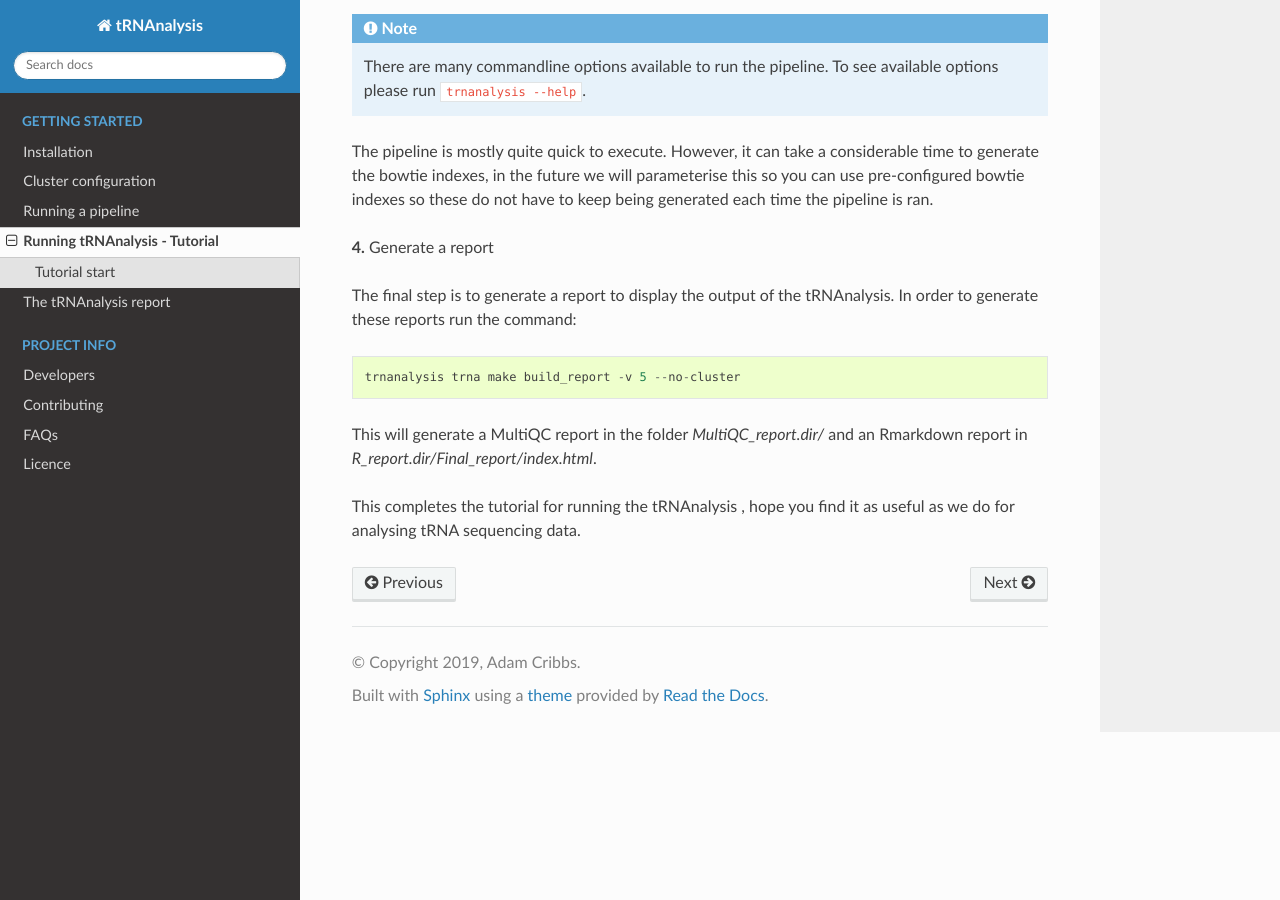
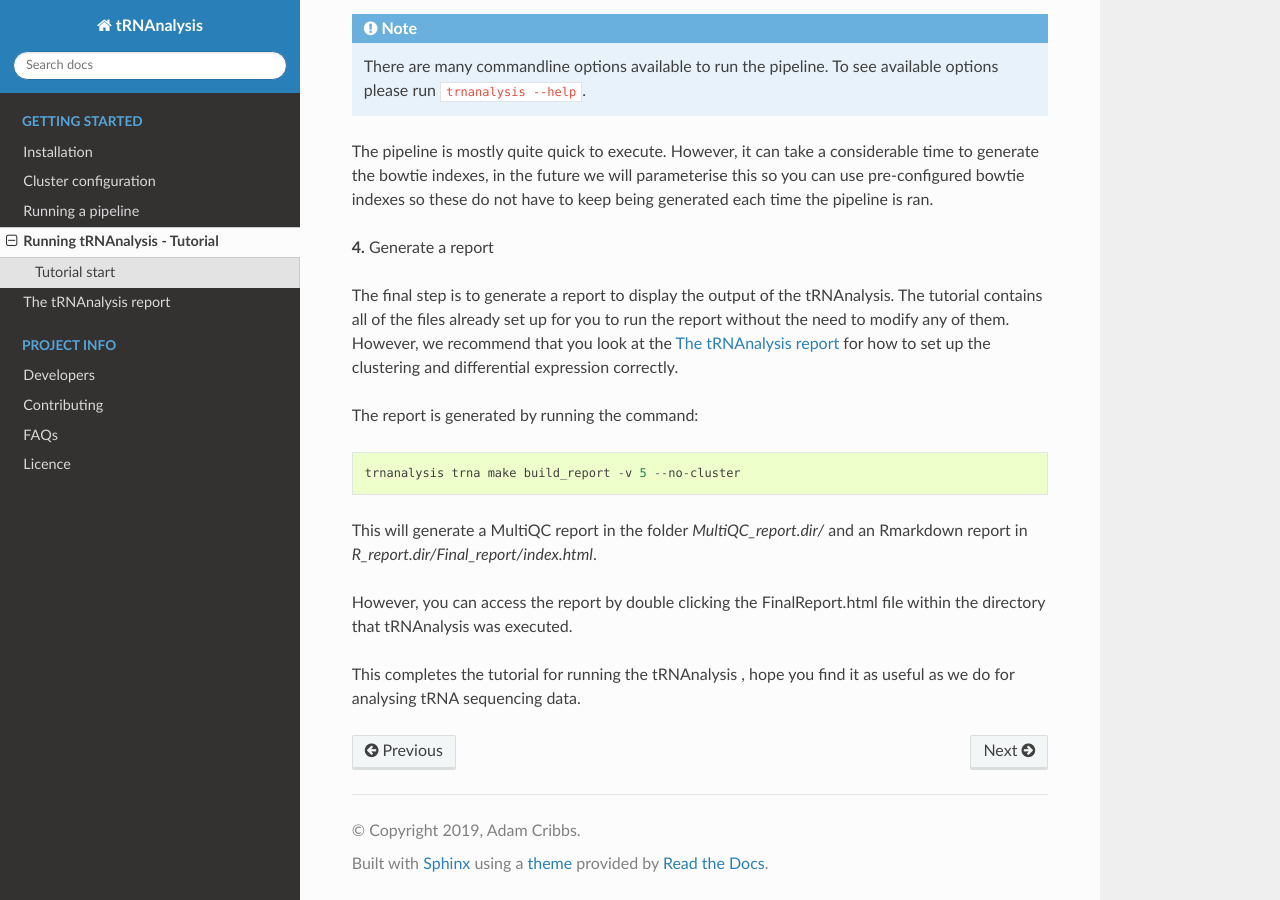
Before and after one commit to Acribbs/tRNAnalysis, a Sphinx documentation site: the page built from docs/getting_started/Tutorial.rst, in a window 1280 px wide and 900 px high, scrolled down 1115 px. Built offline with Sphinx 7.4.7 and the Read the Docs theme 2.0.0, drawn with Linux system fonts in a browser that asks for light colours.

Commit message:
mode docs changes

```diff
--- a/docs/getting_started/Output.rst
+++ b/docs/getting_started/Output.rst
@@ -1,4 +1,4 @@
-.. _getting_started-Output:
+.. _tRNAnalysis-report:
 
 ======================
 The tRNAnalysis report
--- a/docs/getting_started/Tutorial.rst
+++ b/docs/getting_started/Tutorial.rst
@@ -57,11 +57,18 @@ generated each time the pipeline is ran.
 **4.** Generate a report
 
 The final step is to generate a report to display the output of the tRNAnalysis.
-In order to generate these reports run the command::
+The tutorial contains all of the files already set up for you to run the report
+without the need to modify any of them. However, we recommend that you look at
+the  :ref:`tRNAnalysis-report` for how to set up the clustering and differential
+expression correctly.
+
+The report is generated by running the command::
 
     trnanalysis trna make build_report -v 5 --no-cluster
 
 This will generate a MultiQC report in the folder `MultiQC_report.dir/` and an Rmarkdown report in `R_report.dir/Final_report/index.html`.
 
+However, you can access the report by double clicking the FinalReport.html file
+within the directory that tRNAnalysis was executed.
 
 This completes the tutorial for running the tRNAnalysis , hope you find it as useful as we do for analysing tRNA sequencing data.
```
